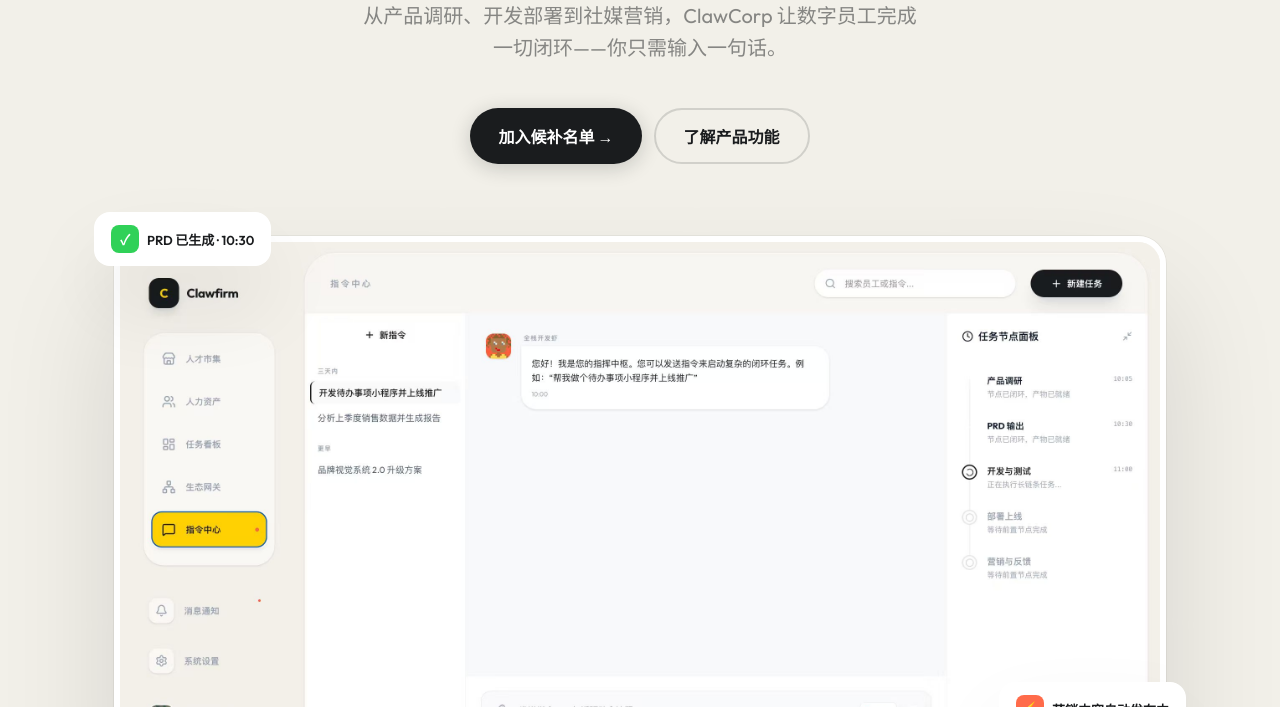
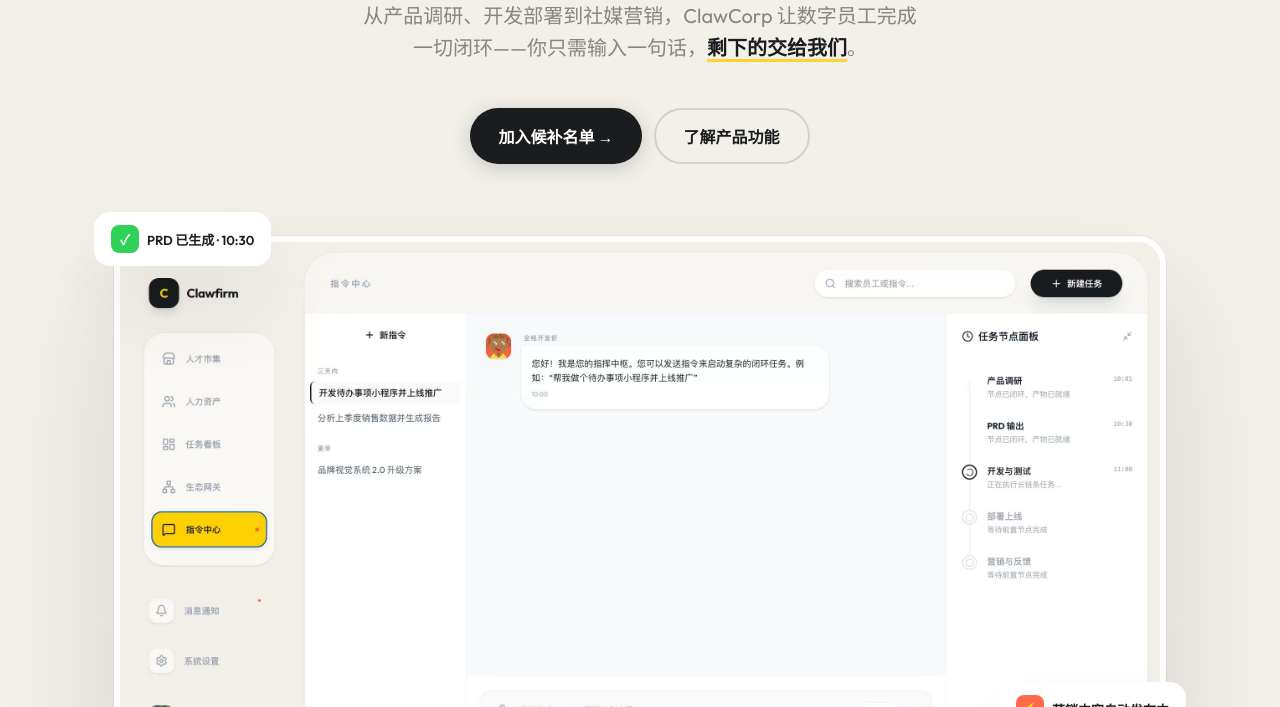
Before and after one commit to adongwanai/landing_page, a website: page index.html in a window 1280 px wide. Shown: the part 393-1100 px from the top of the page. Drawn offline with Linux system fonts and the light colour scheme.

Commit message:
feat: highlight "剩下的交给我们" in hero subtitle
Added yellow underline + bold to echo the Kodak narrative.

```diff
--- a/index.html
+++ b/index.html
@@ -174,6 +174,15 @@
       background: var(--accent);
       border-radius: 3px;
       z-index: -1;
+    }
+
+    .hero-sub-highlight {
+      font-weight: 700;
+      color: var(--dark);
+      text-decoration: underline;
+      text-decoration-color: var(--accent);
+      text-decoration-thickness: 3px;
+      text-underline-offset: 4px;
     }
 
     .hero-sub {
@@ -963,7 +972,7 @@
   </h1>
 
   <p class="hero-sub">
-    从产品调研、开发部署到社媒营销，ClawCorp 让数字员工完成一切闭环——你只需输入一句话。
+    从产品调研、开发部署到社媒营销，ClawCorp 让数字员工完成一切闭环——你只需输入一句话，<span class="hero-sub-highlight">剩下的交给我们</span>。
   </p>
 
   <div class="hero-actions">
```
